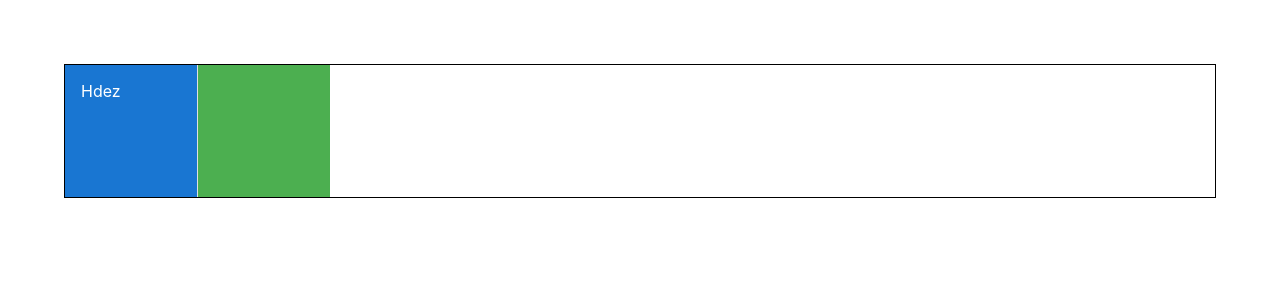
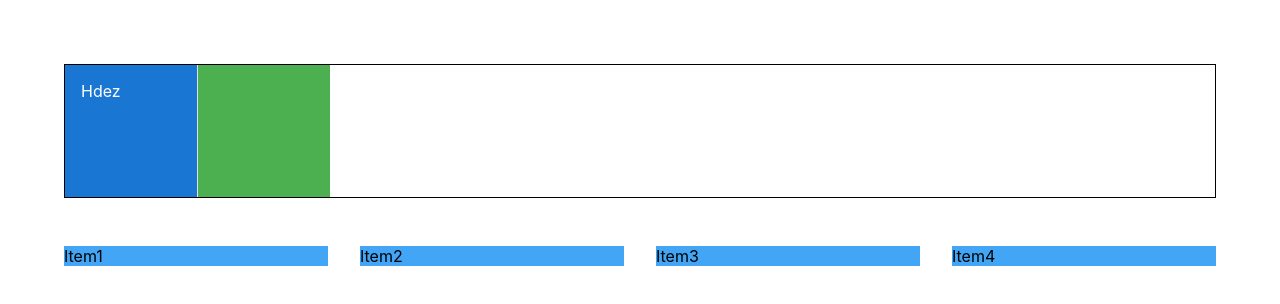
Before and after one commit to Mhdez221993/react-mui, a React (Create React App) app: page / in a window 1280 px wide. Shown: the top 304 px of the page. Built offline with nearby package versions, Linux system fonts and the light colour scheme.

Commit message:
MUI Grid

```diff
--- a/src/components/MuiLayout.tsx
+++ b/src/components/MuiLayout.tsx
@@ -1,7 +1,8 @@
-import { Box, Divider, Stack } from "@mui/material";
+import { Box, Divider, Grid, Stack } from "@mui/material";
 
 const MuiLayout = () => {
   return (
+    <>
       <Stack
         sx={{ border: "1px solid" }}
         direction="row"
@@ -29,6 +30,22 @@ const MuiLayout = () => {
           p={2}
         ></Box>
       </Stack>
+
+      <Grid container my={4} rowSpacing={2} columnSpacing={4}>
+        <Grid item xs={12} sm={6} lg={3}>
+          <Box bgcolor="primary.light">Item1</Box>
+        </Grid>
+        <Grid item xs={12} sm={6} lg={3}>
+          <Box bgcolor="primary.light">Item2</Box>
+        </Grid>
+        <Grid item xs={12} sm={6} lg={3}>
+          <Box bgcolor="primary.light">Item3</Box>
+        </Grid>
+        <Grid item xs={12} sm={6} lg={3}>
+          <Box bgcolor="primary.light">Item4</Box>
+        </Grid>
+      </Grid>
+    </>
   );
 };
 
```
Lines whose indentation alone changed are shown as unchanged.
